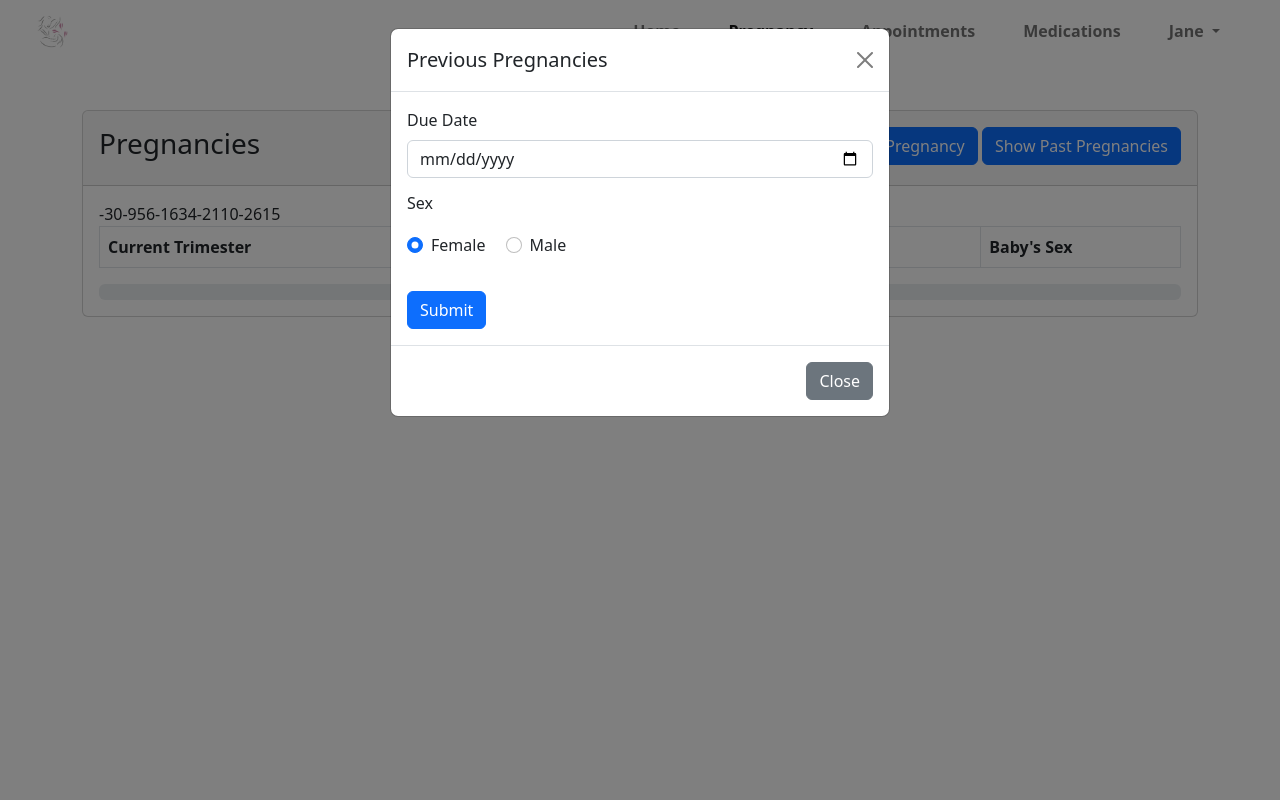
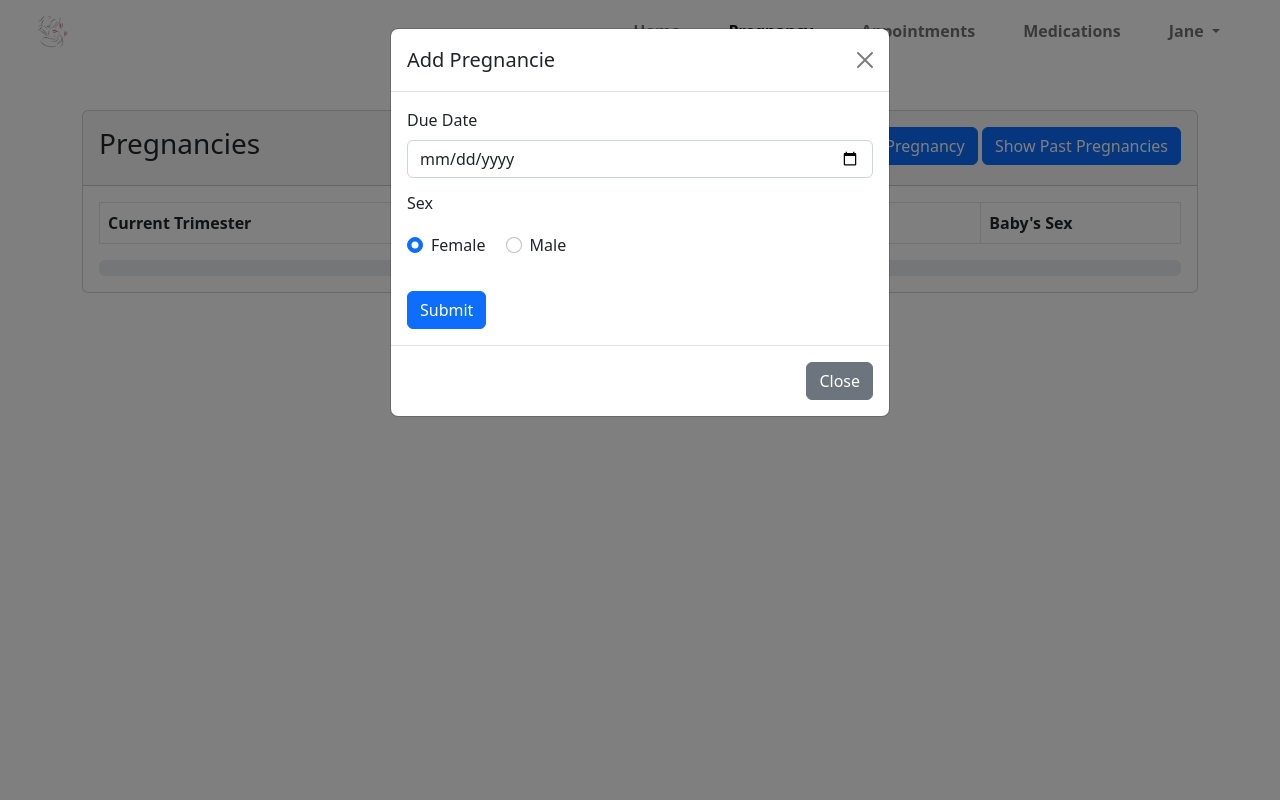
Before and after one commit to AbdrrahimDahmani/Cabinet-Gynecologue, a PHP site: page /PatientView/pregnancies.php in a window 1280 px wide, after a click on "Add Pregnancy". Run offline with PHP 8.4, Linux system fonts and the light colour scheme; a user stored in the database is signed in; data comes from the database, SQL or seed files in the repository; lists and menus that the app fills with data are empty.

Commit message:
pregnancies upadted

```diff
--- a/PatientView/pregnancies.php
+++ b/PatientView/pregnancies.php
@@ -115,7 +115,6 @@
                                 $dueDateCountDown = $currentDateTime->diff($dueDateImmutable);
                                 //getting days
                                 $countdownDays = $dueDateCountDown->format('%R%a');
-                                echo $countdownDays;
                                 if ($countdownDays <= 0) {
                                     array_push($firstPregancyRow,$pregnancyRow);
                                 } else {
@@ -163,7 +162,7 @@
         <div class="modal-dialog">
             <div class="modal-content">
                 <div class="modal-header">
-                    <h1 class="modal-title fs-5" id="exampleModalLabel">Previous Pregnancies</h1>
+                    <h1 class="modal-title fs-5" id="exampleModalLabel">Add Pregnancie</h1>
                     <button type="button" class="btn-close" data-bs-dismiss="modal" aria-label="Close"></button>
                 </div>
                 <div class="modal-body">
```
